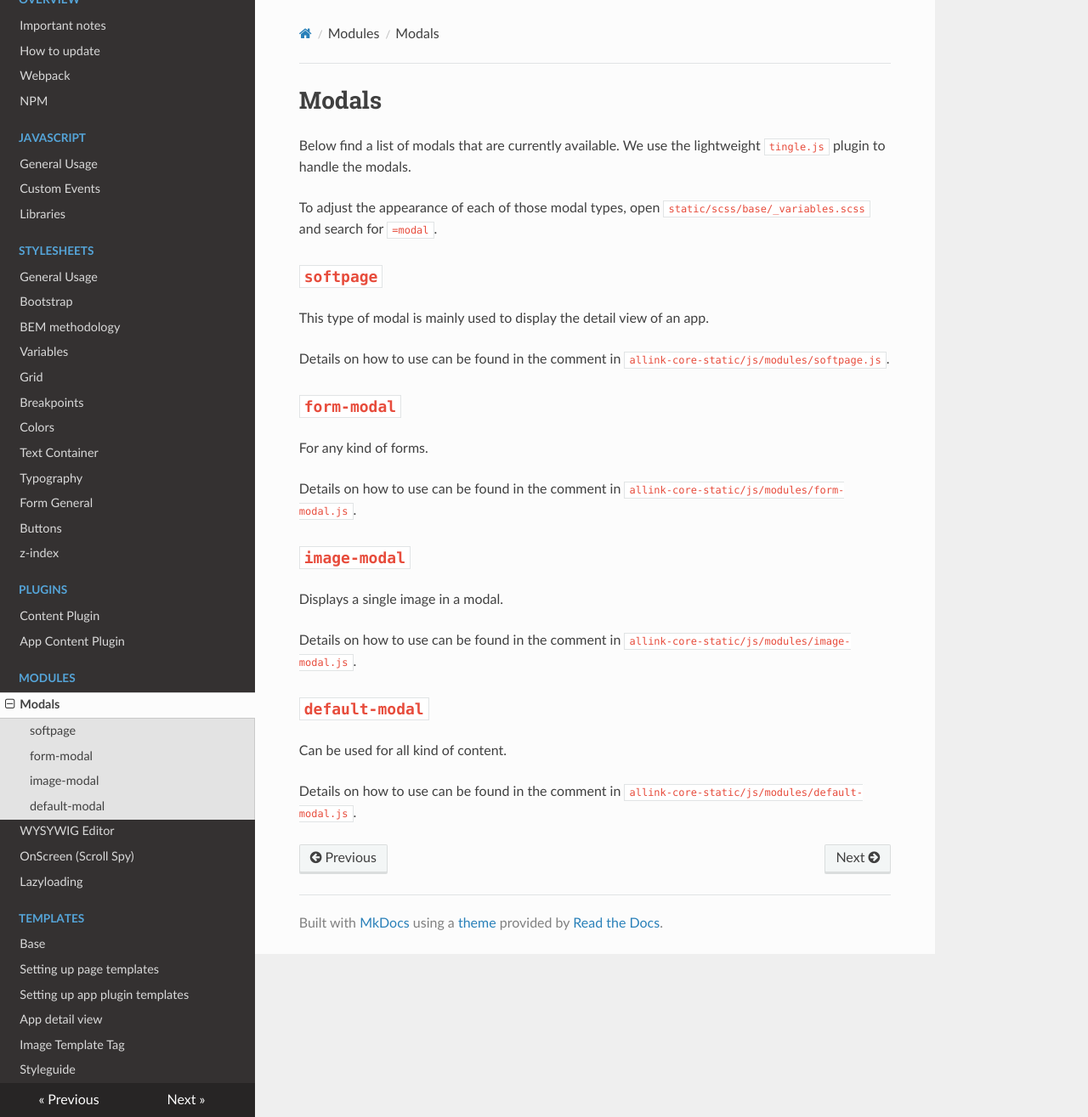
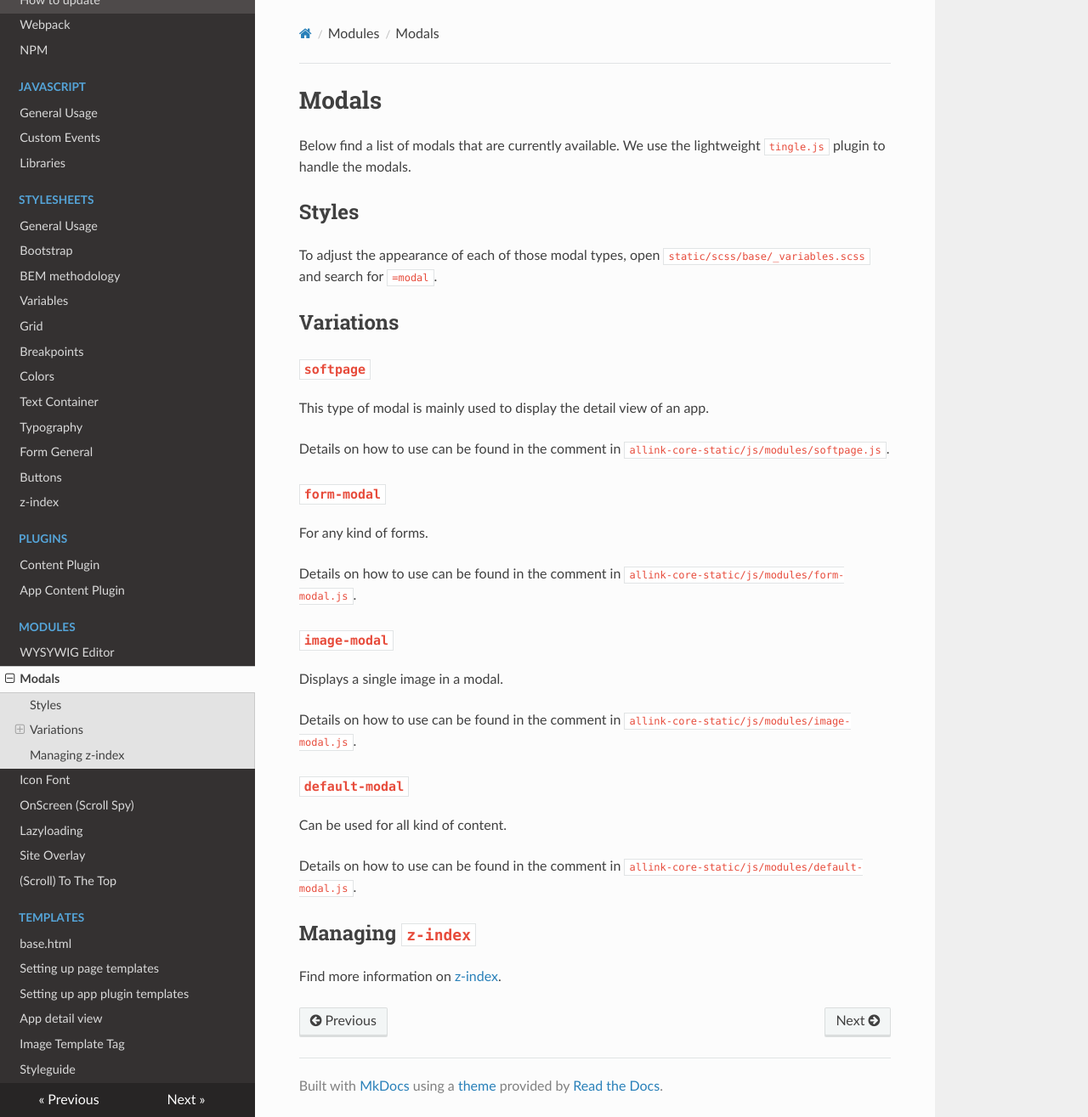
Before and after one commit to allink/allink-core-static, an MkDocs documentation site: the page built from docs/modules/modals.md, in a window 1280 px wide and 1315 px high. Shown: the whole window at 85% size. Built offline with MkDocs 1.6.1, drawn with Linux system fonts in a browser that asks for light colours; nearby versions of some CDN libraries; old or Windows-style settings are respelled for this version of MkDocs.

Commit message:
docs in progress

```diff
--- a/docs/modules/modals.md
+++ b/docs/modules/modals.md
@@ -2,28 +2,36 @@
 
 Below find a list of modals that are currently available. We use the lightweight `tingle.js` plugin to handle the modals.
 
+## Styles
+
 To adjust the appearance of each of those modal types, open `static/scss/base/_variables.scss` and search for `=modal`.
 
-## `softpage`
+## Variations
+
+### `softpage`
 
 This type of modal is mainly used to display the detail view of an app.
 
 Details on how to use can be found in the comment in `allink-core-static/js/modules/softpage.js`.
 
-## `form-modal`
+### `form-modal`
 
 For any kind of forms.
 
 Details on how to use can be found in the comment in `allink-core-static/js/modules/form-modal.js`.
 
-## `image-modal`
+### `image-modal`
 
 Displays a single image in a modal.
 
 Details on how to use can be found in the comment in `allink-core-static/js/modules/image-modal.js`.
 
-## `default-modal`
+### `default-modal`
 
 Can be used for all kind of content.
 
 Details on how to use can be found in the comment in `allink-core-static/js/modules/default-modal.js`.
+
+## Managing `z-index`
+
+Find more information on [z-index](../stylesheets/z-index.md).
--- a/docs/stylesheets/buttons.md
+++ b/docs/stylesheets/buttons.md
@@ -10,7 +10,9 @@ This is pretty self-explaining.
 
 ## Usage
 
-IMPORTANT: Never use the default bootstrap classes. We define button styles in SCSS only. Why? Flexibility!
+IMPORTANT: Never use the default bootstrap classes.
+
+<strong>We define button styles in SCSS only.</strong> Why? Flexibility!
 
 Here's an example of a module that is used in a default section and in the `inverted-colors` context:
 
@@ -43,10 +45,10 @@ Here's an example of a module that is used in a default section and in the `inve
     // adds the global button styles
     @include button-base();
     // adds the variation styles
-    @include button-variation('default');
-    // when in inverted-colors context, change styles
+    @include button-variation('primary');
+    // when in inverted-colors context, change variation
     .inverted-colors & {
-      @include button-variation('primary');
+      @include button-variation('secondary');
     }
   }
 }
--- a/mkdocs.yml
+++ b/mkdocs.yml
@@ -27,12 +27,15 @@ pages:
     - Content Plugin: 'plugins/content-plugin.md'
     - App Content Plugin: 'plugins/app-content-plugin.md'
   - Modules:
+    - WYSYWIG Editor: 'modules/editor.md'
     - Modals: 'modules/modals.md'
-    - WYSYWIG Editor: 'modules/editor.md'
+    - Icon Font: 'modules/icons.md'
     - OnScreen (Scroll Spy): 'modules/onscreen.md'
     - Lazyloading: 'modules/lazyloading.md'
+    - Site Overlay: 'modules/site-overlay.md'
+    - (Scroll) To The Top: 'modules/ttt.md'
   - Templates:
-    - Base: 'templates/base.md'
+    - base.html: 'templates/base.md'
     - Setting up page templates: 'templates/page-templates.md'
     - Setting up app plugin templates: 'templates/plugins.md'
     - App detail view: 'templates/app-detail.md'
```
Also changed, not shown: docs/modules/icons.md (added, +56 -0 lines), docs/modules/site-overlay.md (added, +17 -0 lines), docs/modules/ttt.md (added, +13 -0 lines), docs/templates/base.md (+1 -1 lines).
